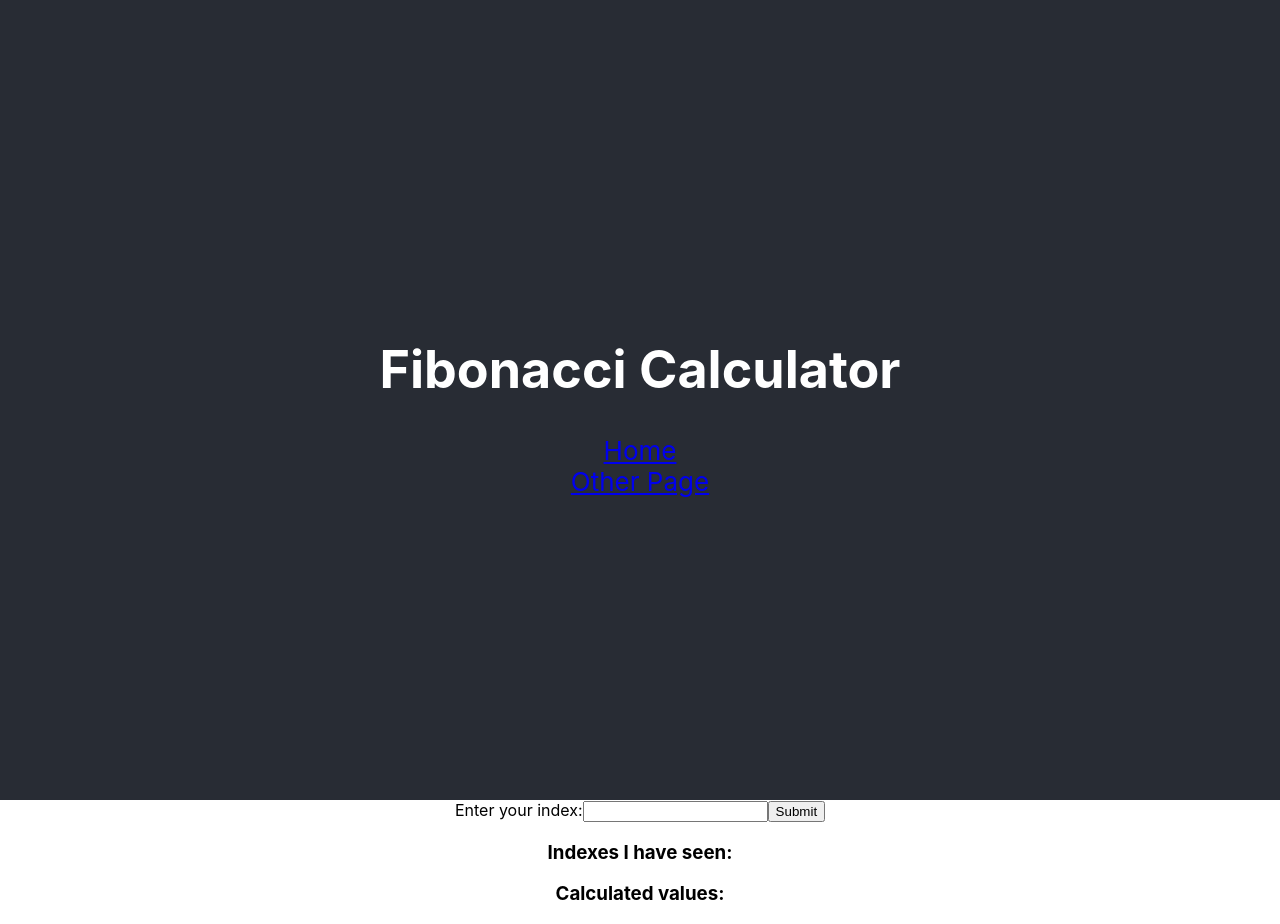
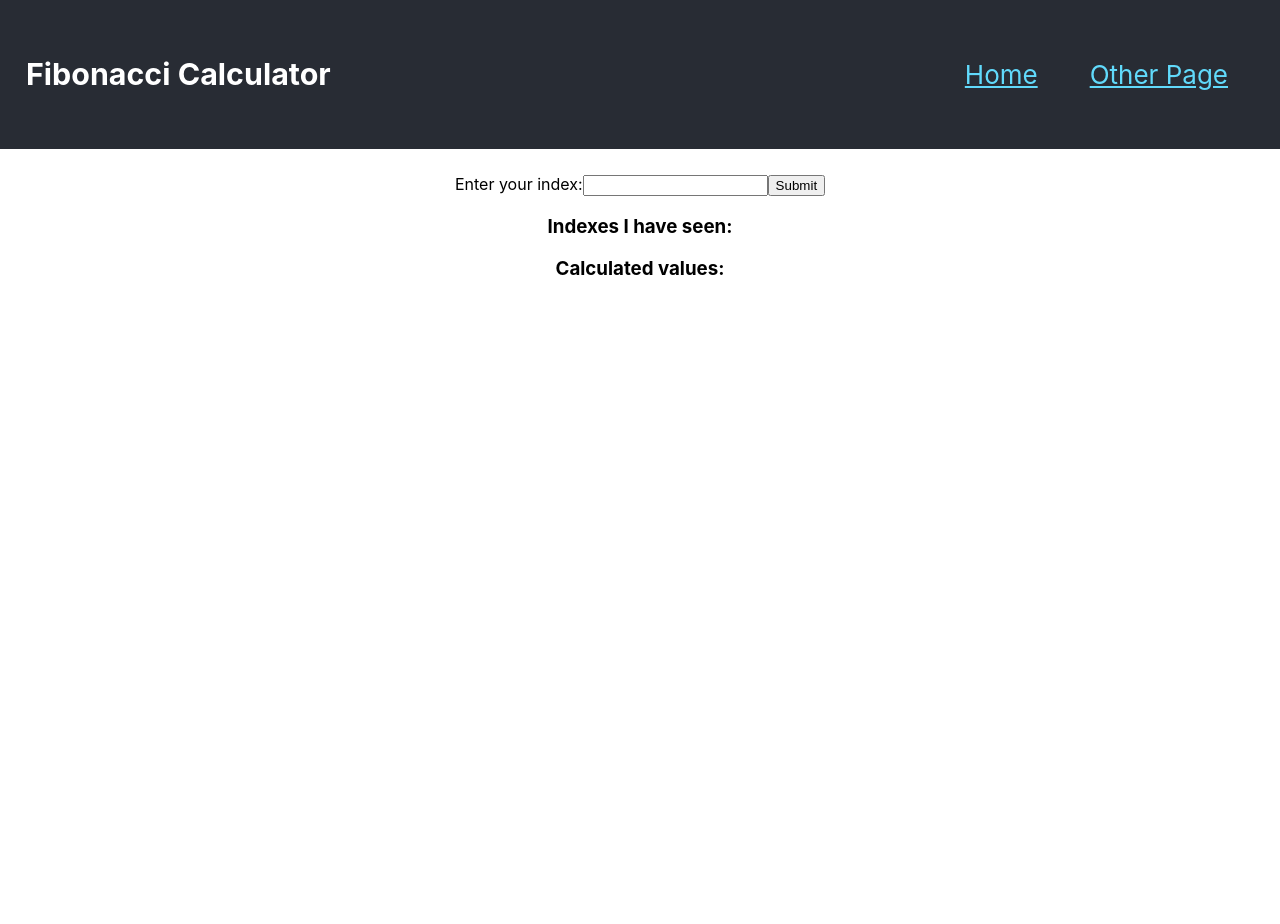
Before and after one commit to CoderYihaoWang/multi-k8s, a React (Create React App) app in the folder client/: page / in a window 1280 px wide. After the commit the page ends 800 px from the top, so only its background shows below. Built offline with nearby package versions, Linux system fonts and the light colour scheme; no server answers.

Commit message:
Tune styles

```diff
--- a/client/src/App.css
+++ b/client/src/App.css
@@ -15,24 +15,20 @@
 
 .App-header {
   background-color: #282c34;
-  min-height: 100vh;
   display: flex;
-  flex-direction: column;
+  flex-direction: row;
   align-items: center;
-  justify-content: center;
+  justify-content: space-between;
   font-size: calc(10px + 2vmin);
   color: white;
+  padding: 1em;
 }
 
 .App-link {
   color: #61dafb;
+  padding: 1em;
 }
 
-@keyframes App-logo-spin {
-  from {
-    transform: rotate(0deg);
-  }
-  to {
-    transform: rotate(360deg);
-  }
+.App-content {
+  padding: 2%;
 }
--- a/client/src/App.js
+++ b/client/src/App.js
@@ -8,11 +8,13 @@ function App() {
     <Router>
       <div className="App">
         <header className="App-header">
-          <h1>Fibonacci Calculator</h1>
-          <Link to="/">Home</Link>
-          <Link to="/otherPage">Other Page</Link>
+          <h3>Fibonacci Calculator</h3>
+          <div>
+            <Link to="/" className="App-link">Home</Link>
+            <Link to="/otherPage" className="App-link">Other Page</Link>
+          </div>
         </header>
-        <div>
+        <div className="App-content">
           <Route exact path="/" component={Fib} />
           <Route path="/otherPage" component={OtherPage}/>
         </div>
```
Also changed, not shown: 1 other file (tests, documents, lock files or other folders).
